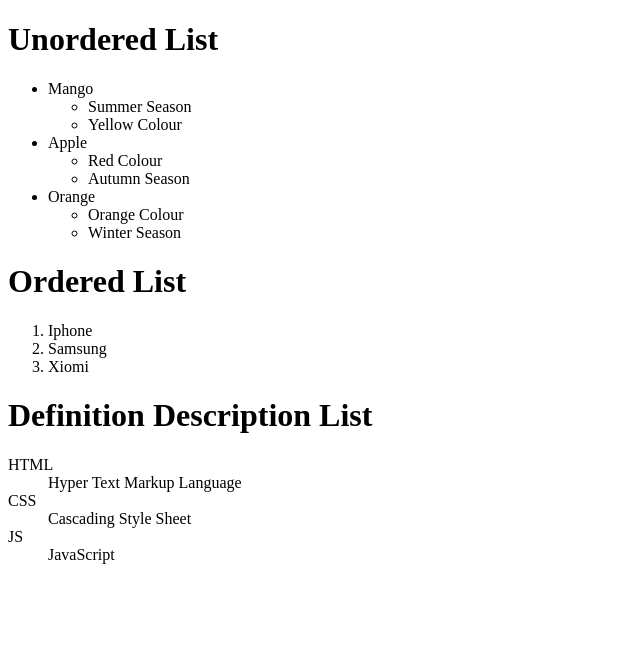
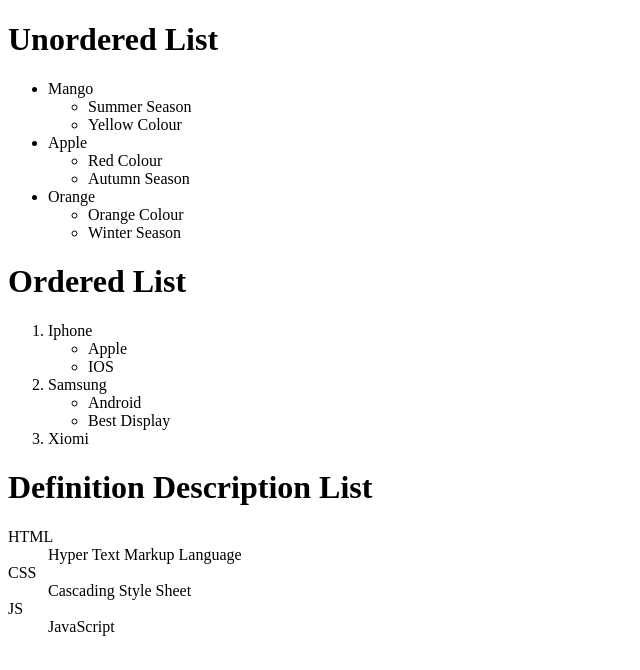
Before and after one commit to dhruvsinghbaghel05-lgtm/HTML, a plain HTML site: page d-lists/index.html in a window 1280 px wide. Shown: the whole page, without its empty margins (0-640 px from the left). Drawn offline with Linux system fonts and the light colour scheme.

Commit message:
Update index.html

```diff
--- a/d-lists/index.html
+++ b/d-lists/index.html
@@ -29,7 +29,15 @@
     <h1>Ordered List</h1>
     <ol>
         <li>Iphone</li>
+        <ul>
+            <li>Apple</li>
+            <li>IOS</li>
+        </ul>
         <li>Samsung</li>
+        <ul>
+            <li>Android</li>
+            <li>Best Display</li>
+        </ul>
         <li>Xiomi</li>
     </ol>
     <!-- Definition Description List -->
```
